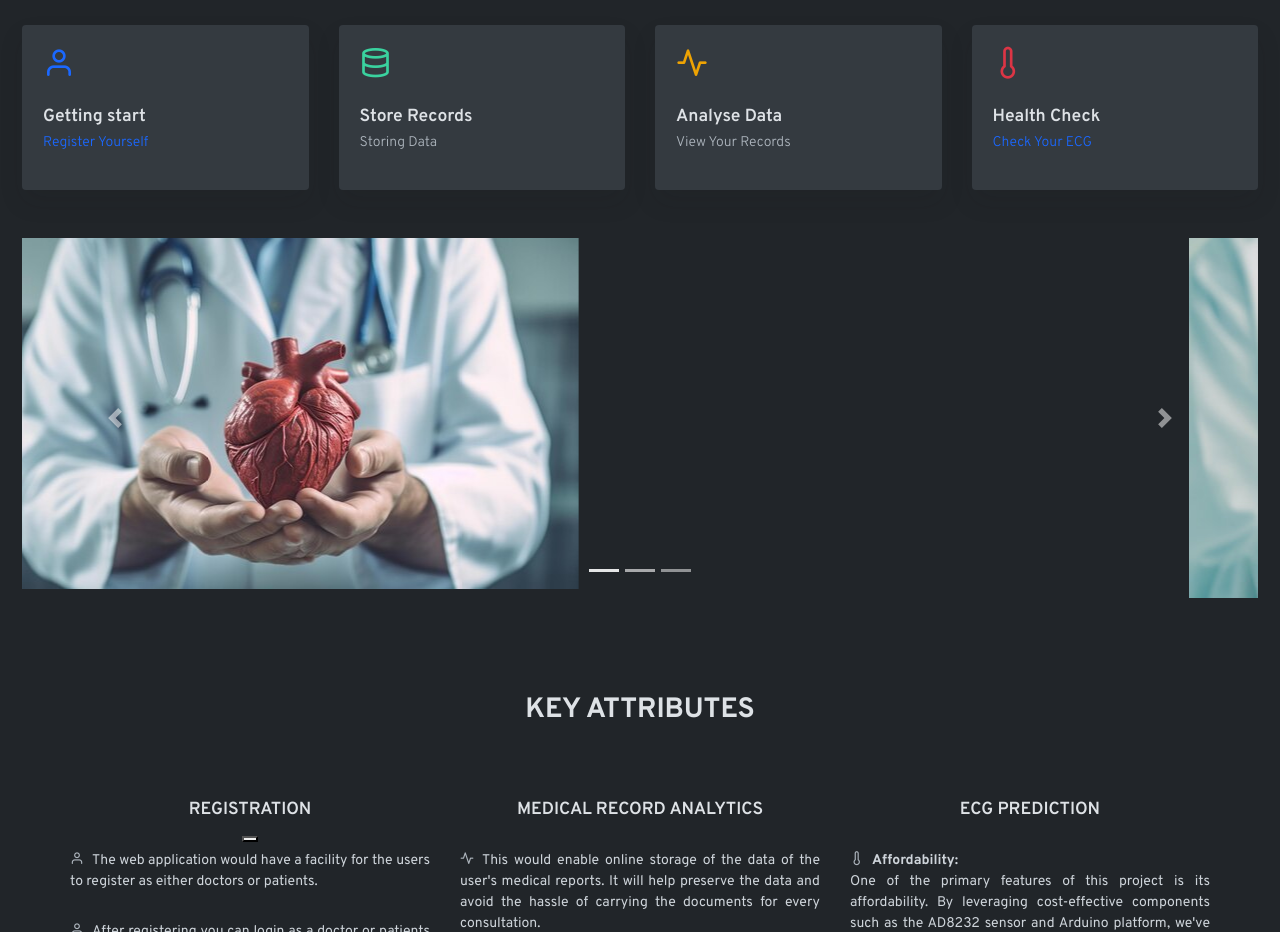
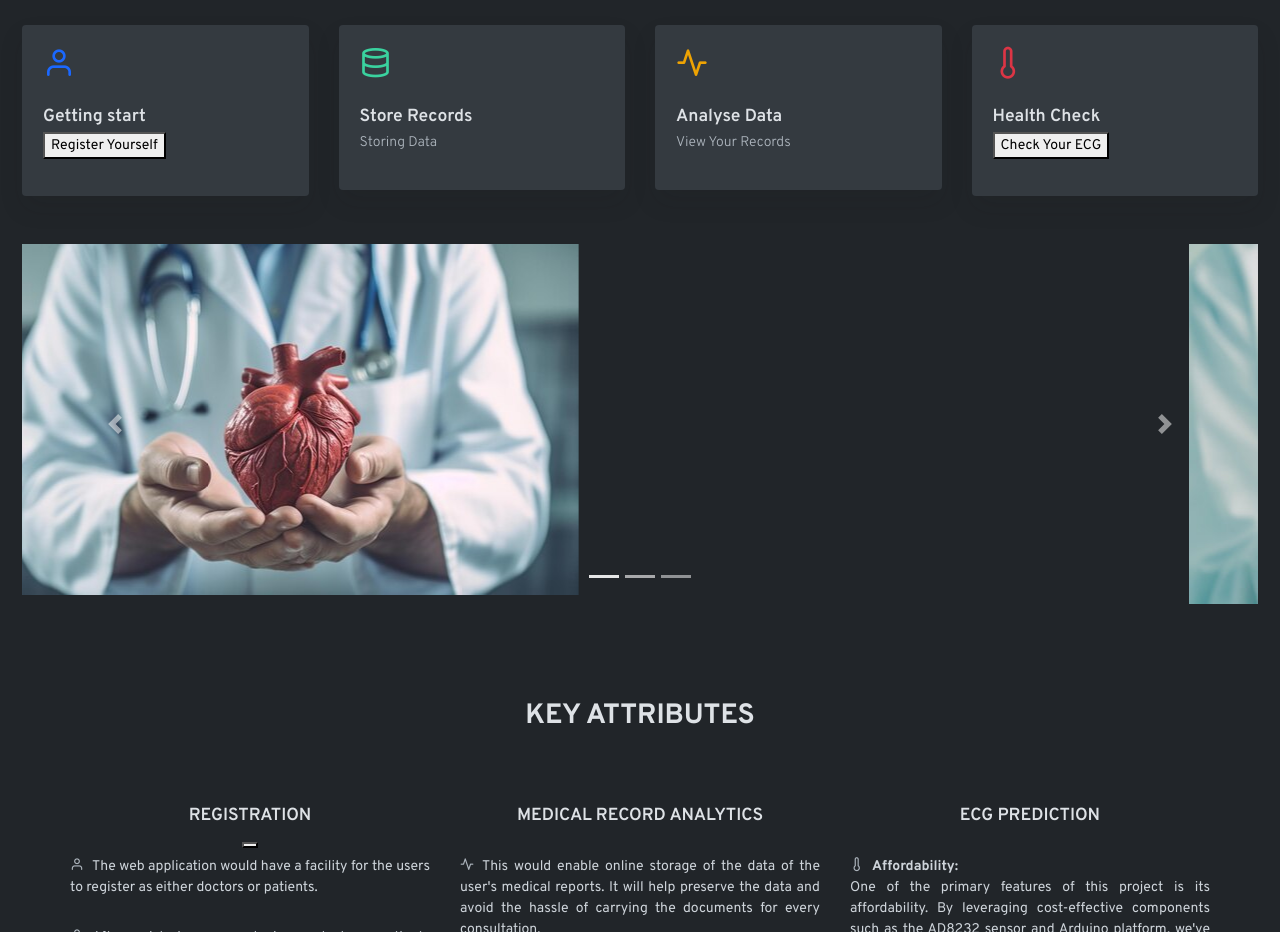
Before and after one commit to supriyo010/midicox, a plain HTML site: page start.html in a window 1280 px wide. Shown: the part 880-1812 px from the top of the page. Drawn offline with Linux system fonts and the light colour scheme; a script that the page names is missing; files whose address does not match are found by name.

Commit message:
first commit

```diff
--- a/start.html
+++ b/start.html
@@ -125,7 +125,7 @@
                   <div class="card-body">
                     <i class="fe fe-user fe-32 text-primary"></i>
                     <h3 class="h5 mt-4 mb-1">Getting start</h3>
-                    <p class="text-muted" color=#ff0000><a color="#ff0000" href="register.html">Register Yourself</p></a>
+                    <p class="text-muted" color=#ff0000><a class="help" href="register.html"> <button class="btnn1">Register Yourself</button></p></a>
                   </div>
                 </div>
               </div>
@@ -152,7 +152,7 @@
                   <div class="card-body">
                     <i class="fe fe-thermometer fe-32 text-danger"></i>
                     <h3 class="h5 mt-4 mb-1">Health Check</h3>
-                    <p class="text-muted"><a href="report.html">Check Your ECG</a></p>
+                    <p class="text-muted"><a class="help" href="report.html"><button class="btnn">Check Your ECG</button></a></p>
                   </div>
                 </div>
               </div>
```
